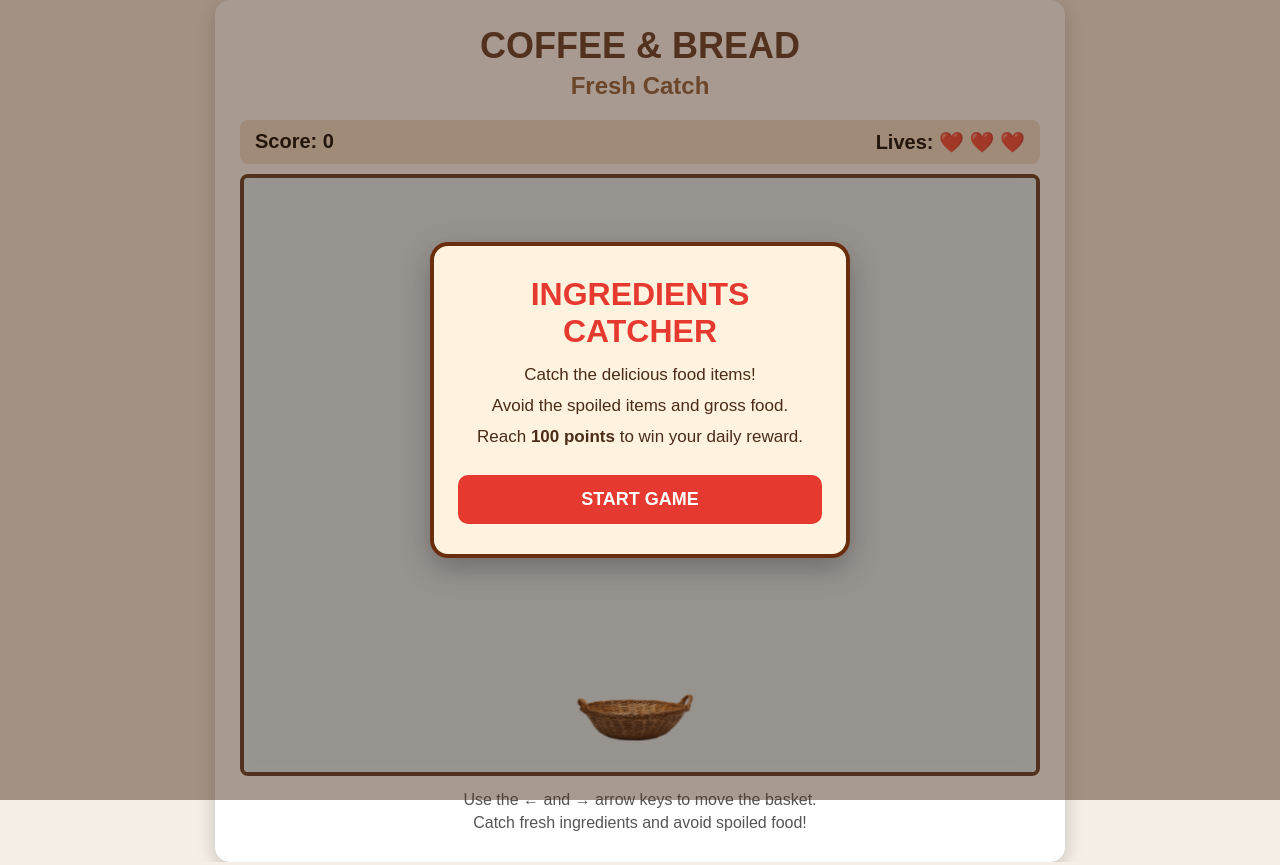
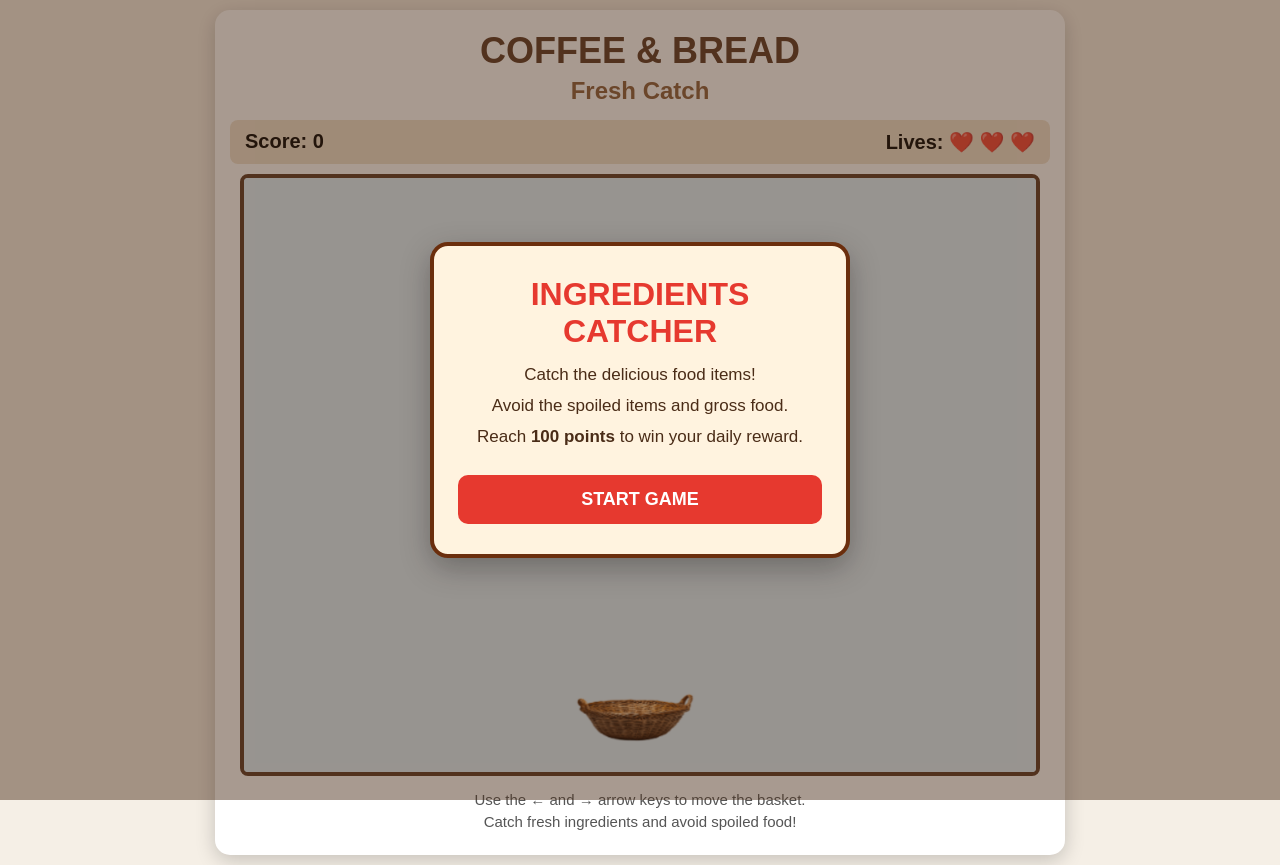
Before and after one commit to 0luwaseun10/coffee-bread-games, a plain HTML site: page C&B_FreshCatch/index.html in a window 1280 px wide. Drawn offline with Linux system fonts and the light colour scheme.

Commit message:
style.css

```diff
--- a/C&B_FreshCatch/css/style.css
+++ b/C&B_FreshCatch/css/style.css
@@ -1,11 +1,10 @@
-
 * {
     box-sizing: border-box;
 }
 
 body {
     margin: 0;
-    padding: 0;
+    padding: 10px;
     font-family: Arial, sans-serif;
     background-color: #f5efe6;
     display: flex;
@@ -16,8 +15,8 @@ body {
 
 .game-container {
     text-align: center;
-    width: 850px;
-    padding: 25px;
+    width: min(95vw, 850px); /* Fluid on mobile, capped at 850px on desktop */
+    padding: 20px 15px;
     background-color: white;
     border-radius: 15px;
     box-shadow: 0 5px 20px rgba(0, 0, 0, 0.2);
@@ -25,26 +24,26 @@ body {
 
 h1 {
     margin: 0;
-    font-size: 36px;
+    font-size: clamp(26px, 5vw, 36px); /* Scales gracefully on smaller phones */
     color: #5a3825;
 }
 
 h2 {
     margin-top: 5px;
-    margin-bottom: 20px;
-    font-size: 24px;
+    margin-bottom: 15px;
+    font-size: clamp(18px, 4vw, 24px);
     color: #8b5e3c;
 }
 
 .game-info {
     display: flex;
     justify-content: space-between;
-    width: 800px;
+    width: 100%; /* Adapts to container width */
     margin: 0 auto 10px auto;
     padding: 10px 15px;
     background-color: #eee2d0;
     border-radius: 8px;
-    font-size: 20px;
+    font-size: clamp(16px, 4vw, 20px);
     font-weight: bold;
 }
 
@@ -54,12 +53,17 @@ h2 {
     background-color: #dff3ff;
     border: 4px solid #5a3825;
     border-radius: 8px;
+    touch-action: none; /* Prevents mobile browser scrolling/zooming while playing */
+    cursor: pointer;
+    width: 100%;        /* Scales canvas to fit mobile container width */
+    max-width: 800px;   /* Matches internal canvas aspect resolution */
+    height: auto;       /* Maintains proper aspect ratio */
 }
 
 .instructions {
     margin-top: 15px;
     color: #555;
-    font-size: 16px;
+    font-size: 15px;
 }
 
 .instructions p {
@@ -128,10 +132,3 @@ h2 {
 .cb-reward-card button:hover {
     background: #c92f27;
 }
-
-#gameCanvas {
-    touch-action: none; /* Prevents mobile browser scrolling/zooming while playing */
-    cursor: pointer;
-    max-width: 100%;
-    height: auto;
-}
```
